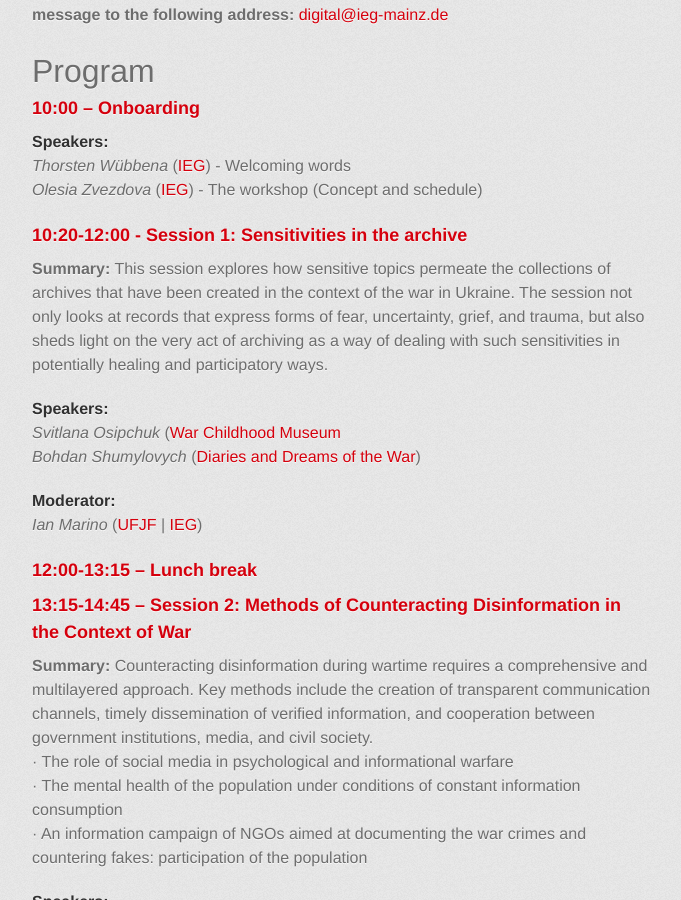
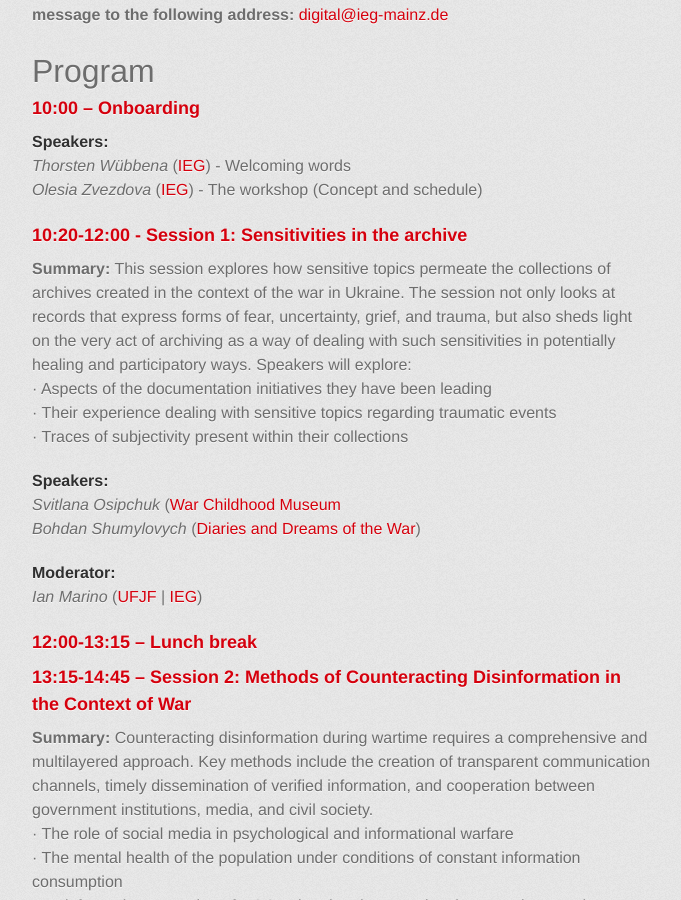
Before and after one commit to ieg-dhr/LivArch-Workshop_II, a Jekyll site: the page built from index.md, in a window 1280 px wide and 900 px high, scrolled down 1004 px. Shown: the whole window, without its empty margins (298-979 px from the left). Built offline with Jekyll 4.4.1, drawn with Linux system fonts in a browser that asks for light colours; some web fonts are replaced.

Commit message:
Update index.md

```diff
--- a/index.md
+++ b/index.md
@@ -23,7 +23,11 @@ Counting with specialists and representatives from leading Ukrainian archival in
 *Olesia Zvezdova* ([IEG](https://www.ieg-mainz.de/fellow/dr-olesia-zvezdova/)) - The workshop (Concept and schedule)
 
 ### 10:20-12:00 - Session 1: Sensitivities in the archive
-**Summary:** This session explores how sensitive topics permeate the collections of archives that have been created in the context of the war in Ukraine. The session not only looks at records that express forms of fear, uncertainty, grief, and trauma, but also sheds light on the very act of archiving as a way of dealing with such sensitivities in potentially healing and participatory ways.
+**Summary:** This session explores how sensitive topics permeate the collections of archives created in the context of the war in Ukraine. The session not only looks at records that express forms of fear, uncertainty, grief, and trauma, but also sheds light on the very act of archiving as a way of dealing with such sensitivities in potentially healing and participatory ways. Speakers will explore:
+·	Aspects of the documentation initiatives they have been leading
+·	Their experience dealing with sensitive topics regarding traumatic events
+·	Traces of subjectivity present within their collections
+
 #### Speakers:
 *Svitlana Osipchuk* ([War Childhood Museum](https://warchildhood.org/)
 *Bohdan Shumylovych* ([Diaries and Dreams of the War](https://www.lvivcenter.org/en/researches/diaries-and-dreams-of-the-war-2/))
```
